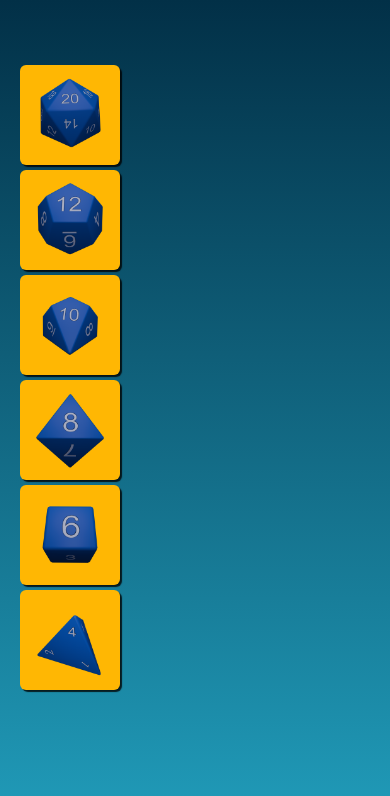
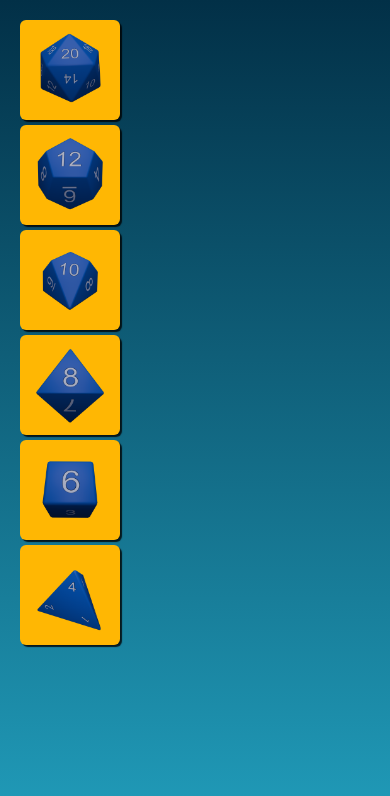
Before and after one commit to johnharp/dice-mobile, a React Native app: screen / in a window 390 px wide. Shown: the top 796 px of the page. Built offline with nearby package versions, Linux system fonts and the light colour scheme.

Commit message:
add SafeAreaView

```diff
--- a/App.js
+++ b/App.js
@@ -1,7 +1,7 @@
 import { useState } from "react";
 import { StatusBar } from "expo-status-bar";
 import { LinearGradient } from "expo-linear-gradient";
-import { StyleSheet, Text, View } from "react-native";
+import { StyleSheet, SafeAreaView } from "react-native";
 import SelectScreen from "./screens/SelectScreen";
 import RollScreen from "./screens/RollScreen";
 import Colors from "./colors";
@@ -24,7 +24,7 @@ export default function App() {
             colors={[Colors.color3, Colors.color2]}
             style={styles.rootScreen}
         >
-            {screen}
+            <SafeAreaView style={styles.rootScreen}>{screen}</SafeAreaView>
         </LinearGradient>
     );
 }
--- a/screens/SelectScreen.jsx
+++ b/screens/SelectScreen.jsx
@@ -125,8 +125,6 @@ const styles = StyleSheet.create({
     mainView: {
         flex: 1,
         alignItems: "stretch",
-        marginTop: 45,
-        marginBottom: 30,
     },
 
     diceContainer: {
```
